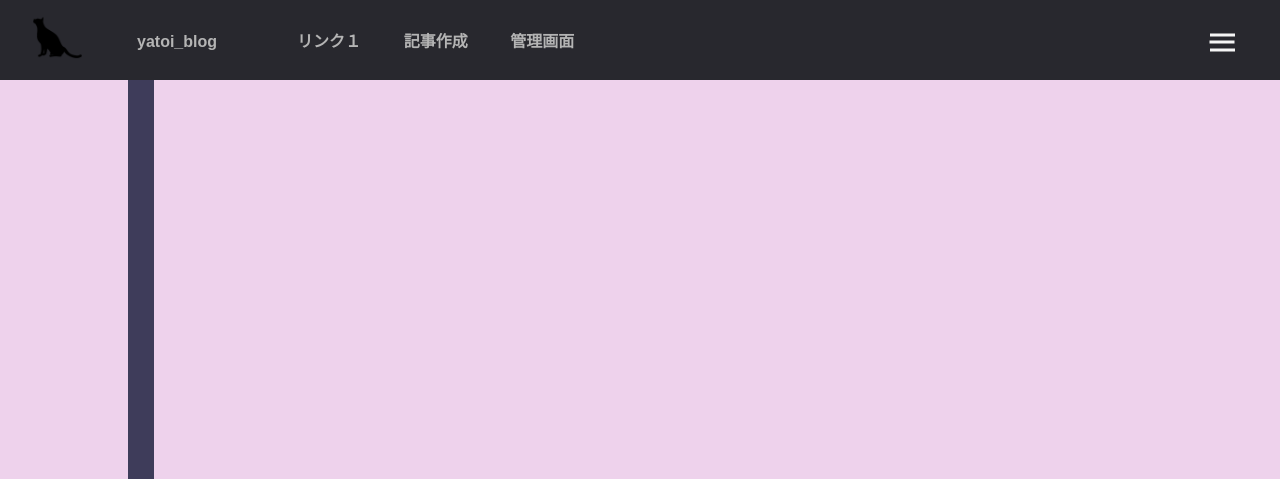
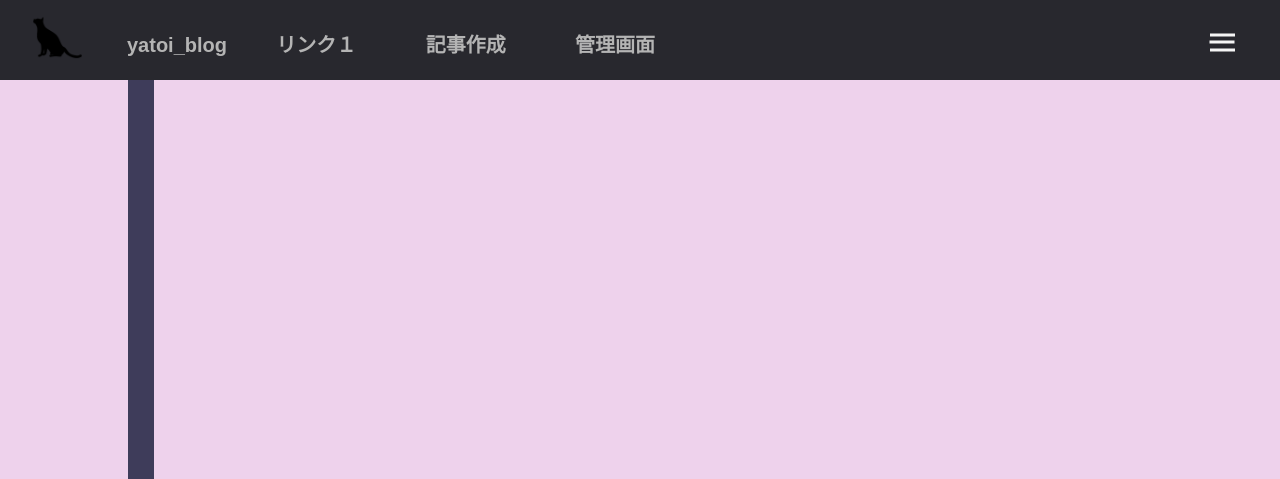
Before and after one commit to sougo0811/Blog_App_Python, a Django app: page / in a window 1280 px wide. Shown: the top 479 px of the page. Run offline with Django 3.2, Linux system fonts and the light colour scheme; data that the repository does not hold is empty; some libraries are stand-ins or nearby versions.

Commit message:
文字サイズ微調整

```diff
--- a/blog/static/css/base.css
+++ b/blog/static/css/base.css
@@ -38,6 +38,7 @@ a.header_link{
 a:hover.header_link{
   color: white;
   text-decoration: none;
+
 }
 
 .underline {
--- a/blog/static/css/blog.css
+++ b/blog/static/css/blog.css
@@ -22,13 +22,13 @@ header{
 .header_icon{
   float: left;
   padding-left: 20px;
-  padding-right: 30px;
+  padding-right: 20px;
 }
 
 .header_links{
   display: flex;
   padding: 30px 0 0 0;
-  width: 50%;
+  width: 70%;
 }
 
 a.header_link{
@@ -64,7 +64,7 @@ a:hover.header_link{
 
 .header_link{
   font-weight: bold;
-  font-size: 1.25vw;
+  font-size: 1.25em;
 }
 
 /* hamburgerここから */
--- a/blog/templates/blog/base.html
+++ b/blog/templates/blog/base.html
@@ -19,7 +19,7 @@
     <div class="header_line">
       <div class="header_icon"><img src="{% static 'images/見上げる猫.png' %}" alt="ホームページアイコン" class="icon" width="75" height="75"></div>
       <div class="header_links row">
-        <div class="blog_name col-3"><a class="header_link underline" href="/">yatoi_blog</a></div>
+        <div class="blog_name col-2"><a class="header_link underline" href="/">yatoi_blog</a></div>
         {% if user.is_authenticated %}
           <div class="col-2"><a class="header_link underline" href="{% url 'post_new' %}">追加</a></div>
         {% else %}
```
